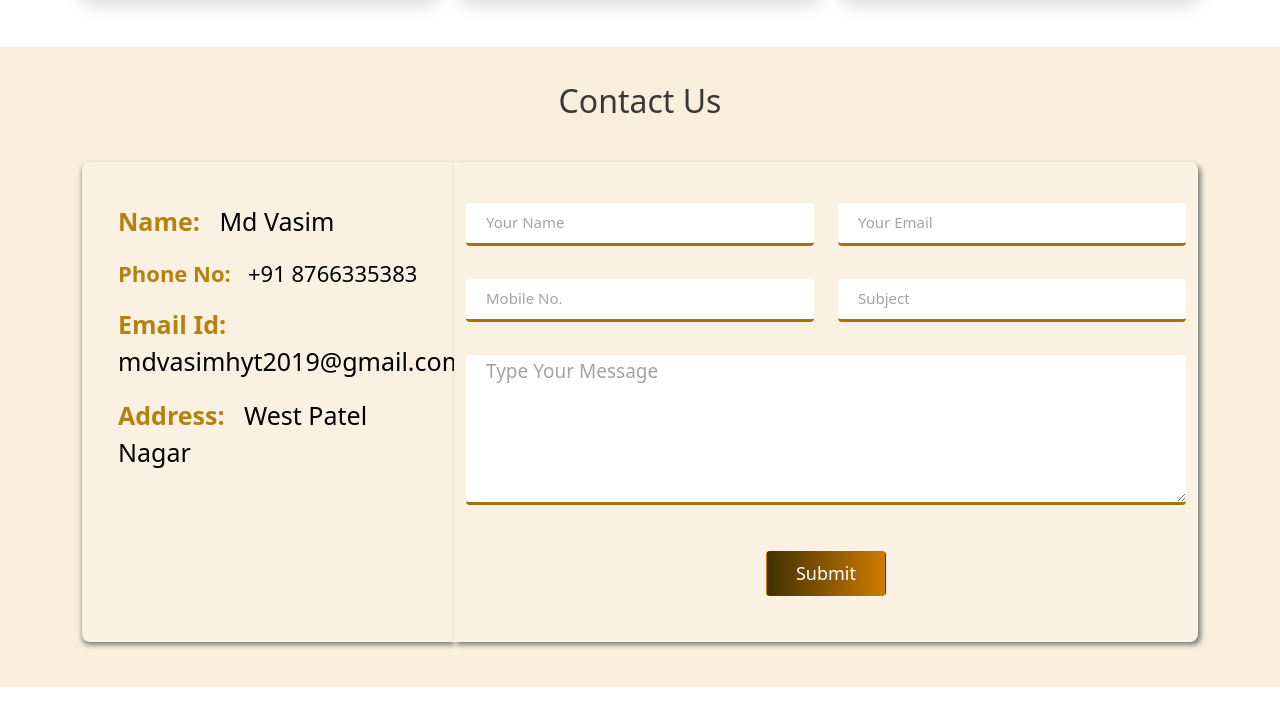
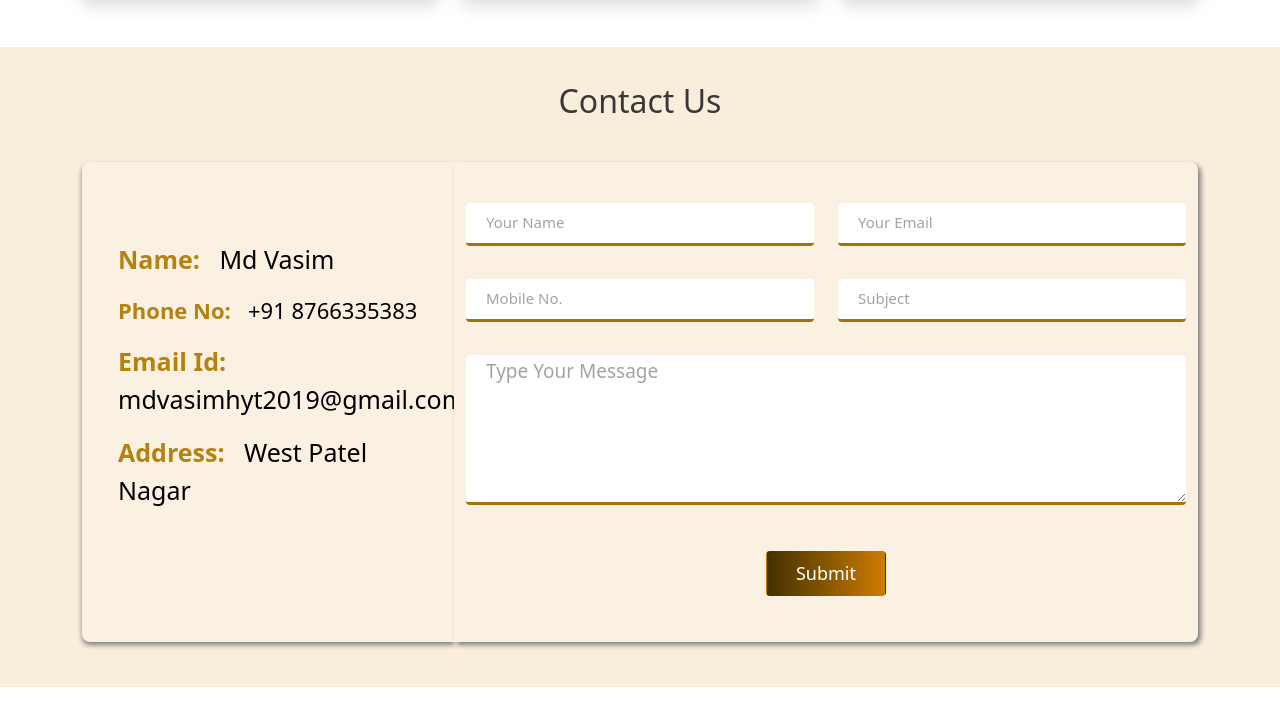
Before and after one commit to mdvasim8766/portfoliowebsite, a plain HTML site: page index.html in a window 1280 px wide. Shown: the part 4286-5011 px from the top of the page. Drawn offline with nearby package versions, Linux system fonts and the light colour scheme; grey boxes are pictures that could not be loaded.

Commit message:
Update index.html

```diff
--- a/index.html
+++ b/index.html
@@ -488,7 +488,7 @@ to the optimum level and where I have excellent opportunities for growth.</p>
     		<div class=" col-xl-4 col-l-4 col-md-4 s-12 sm-12 d-none d-sm-block d-sm-none d-md-block"id="contactbox1">
     			<div class="row">
     				<div class="col-md-11 mx-4 rounded"id="map">
-    					<p style="color:#000000;font-size: 25px;"><strong style="color:#B48211;font-size: 25px;">Name:</strong> &nbsp Md Vasim </p>
+    					<p style="color:#000000;font-size: 25px;"><br><strong style="color:#B48211;font-size: 25px;">Name:</strong> &nbsp Md Vasim </p>
 						<p style="color:#000000;font-size: 22px;"><strong style="color:#B48211;font-size: 22px;">Phone No:</strong> &nbsp +91 8766335383</p>
 						<p style="color:#000000;font-size: 25px;"><strong style="color:#B48211;font-size: 25px;">Email Id:</strong> &nbsp mdvasimhyt2019@gmail.com</p>
 						<p style="color:#000000;font-size: 25px;"><strong style="color:#B48211;font-size: 25px;">Address:</strong> &nbsp West Patel Nagar</p>
```
